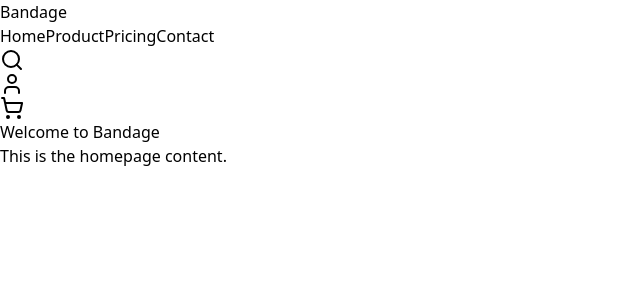
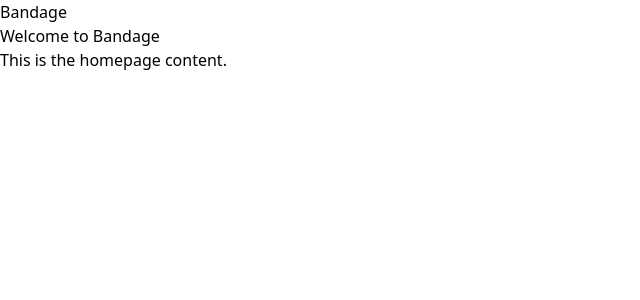
Before and after one commit to bsrayapici/dodo_final_ecommerce_website, a React (Vite) app: page / in a window 1280 px wide. Shown: the top 300 px of the page, without its empty margins (0-640 px from the left). Built offline with nearby package versions, Linux system fonts and the light colour scheme.

Commit message:
header bandage added w(css)

```diff
--- a/src/layout/Header.jsx
+++ b/src/layout/Header.jsx
@@ -13,18 +13,7 @@ const Header = () => {
   return (
     <header className="flex justify-between items-center p-4 shadow-md">
       <div className="font-bold text-xl">Bandage</div>
-      <nav className="hidden md:flex gap-4">
-        {navigation.map((item, idx) => (
-          <a key={idx} href="#" className="hover:underline">
-            {item}
-          </a>
-        ))}
-      </nav>
-      <div className="flex gap-4">
-        <Search />
-        <User />
-        <ShoppingCart />
-      </div>
+
     </header>
   );
 };
```
